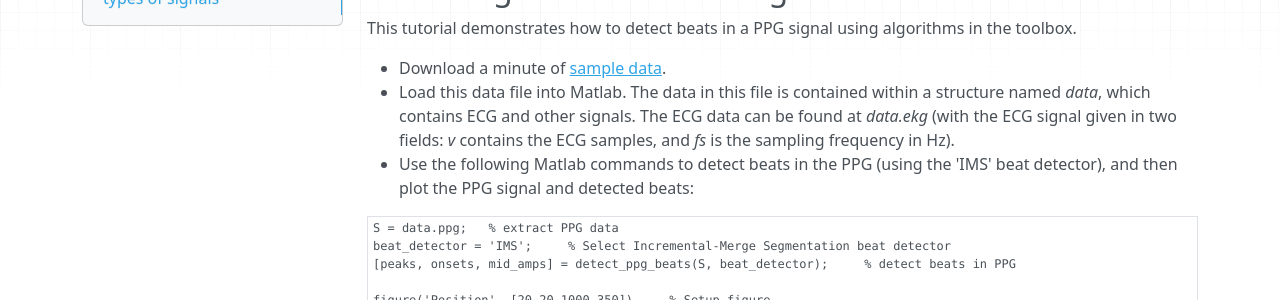
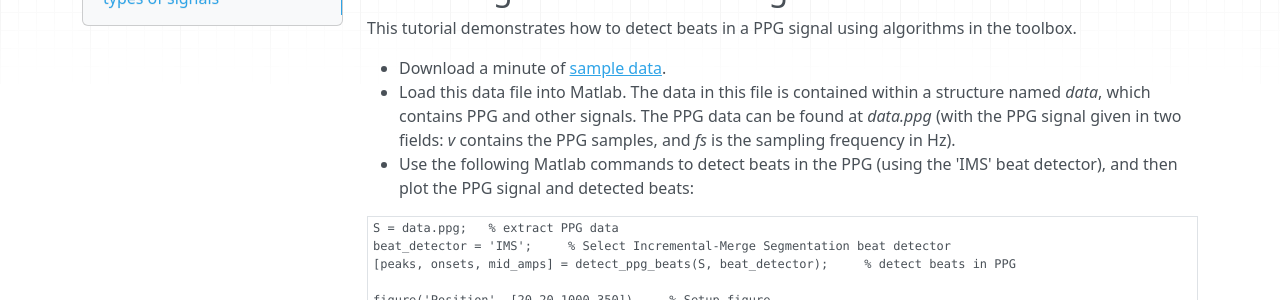
Before and after one commit to peterhcharlton/ppg-beats, an MkDocs documentation site: the page built from docs/tutorials/ppg_beat_detection.md, in a window 1280 px wide and 900 px high. Shown: the part 222-522 px from the top of the window. Built offline with MkDocs 1.6.1, drawn with Linux system fonts in a browser that asks for light colours; nearby versions of some CDN libraries.

Commit message:
Update ppg_beat_detection.md

````diff
--- a/docs/tutorials/ppg_beat_detection.md
+++ b/docs/tutorials/ppg_beat_detection.md
@@ -9,7 +9,7 @@ Getting started with the PPG beat detectors.
 This tutorial demonstrates how to detect beats in a PPG signal using algorithms in the toolbox.
 
 - Download a minute of [sample data](https://zenodo.org/record/6967256/files/MIMIC_PERform_1_min_normal.mat?download=1).
-- Load this data file into Matlab. The data in this file is contained within a structure named _data_, which contains ECG and other signals. The ECG data can be found at _data.ekg_ (with the ECG signal given in two fields: _v_ contains the ECG samples, and _fs_ is the sampling frequency in Hz).
+- Load this data file into Matlab. The data in this file is contained within a structure named _data_, which contains PPG and other signals. The PPG data can be found at _data.ppg_ (with the PPG signal given in two fields: _v_ contains the PPG samples, and _fs_ is the sampling frequency in Hz).
 - Use the following Matlab commands to detect beats in the PPG (using the 'IMS' beat detector), and then plot the PPG signal and detected beats:
 
 ```matlab
````
